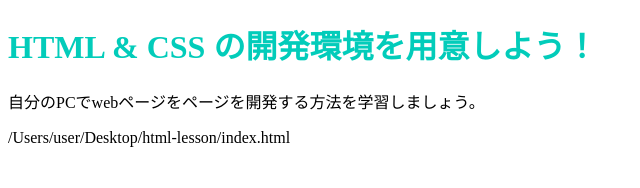
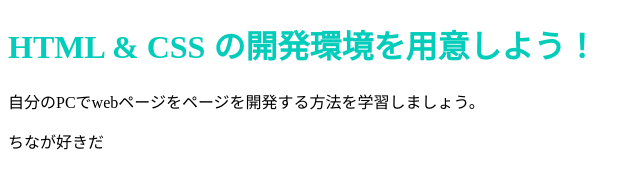
Before and after one commit to Uenishi0611/Uenishi0611.github.io, a plain HTML site: page index.html in a window 1280 px wide. Shown: the whole page, without its empty margins (0-640 px from the left). Drawn offline with Linux system fonts and the light colour scheme.

Commit message:
Update index.html

```diff
--- a/index.html
+++ b/index.html
@@ -8,5 +8,6 @@
   <body>
     <h1 class="title">HTML & CSS の開発環境を用意しよう！</h1>
     <p>自分のPCでwebページをページを開発する方法を学習しましょう。</p>
+    <p>ちなが好きだ</p>
   </body>
-</html>/Users/user/Desktop/html-lesson/index.html
+</html>
```
